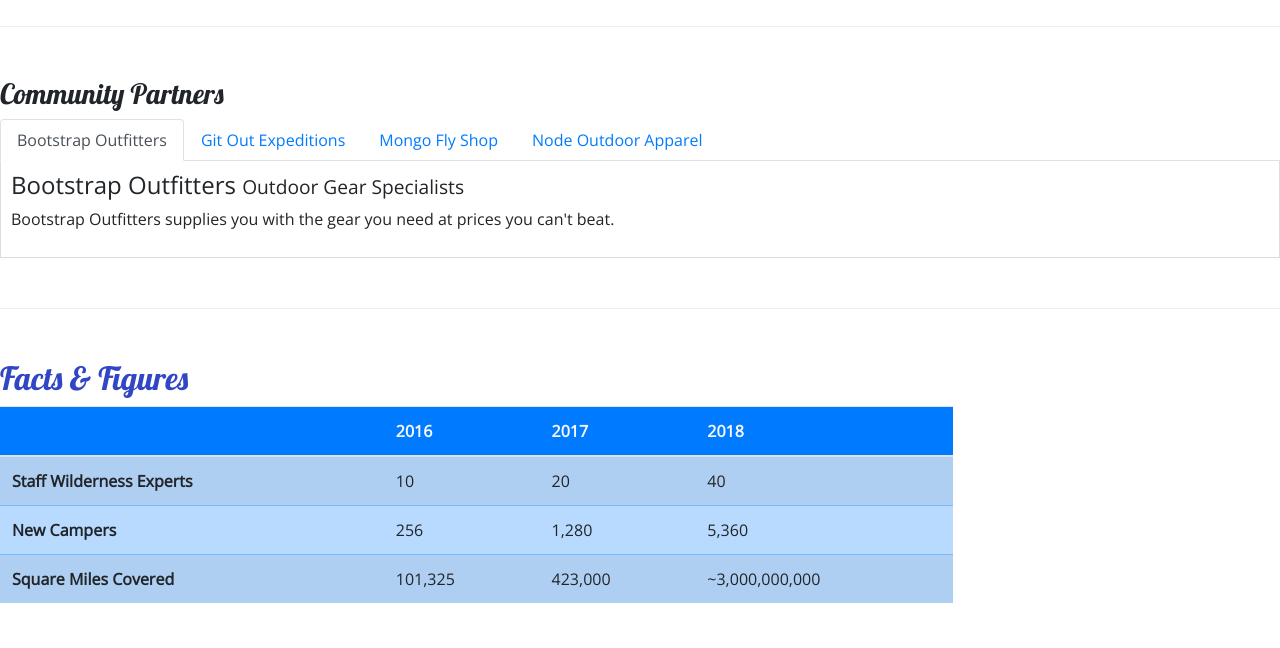
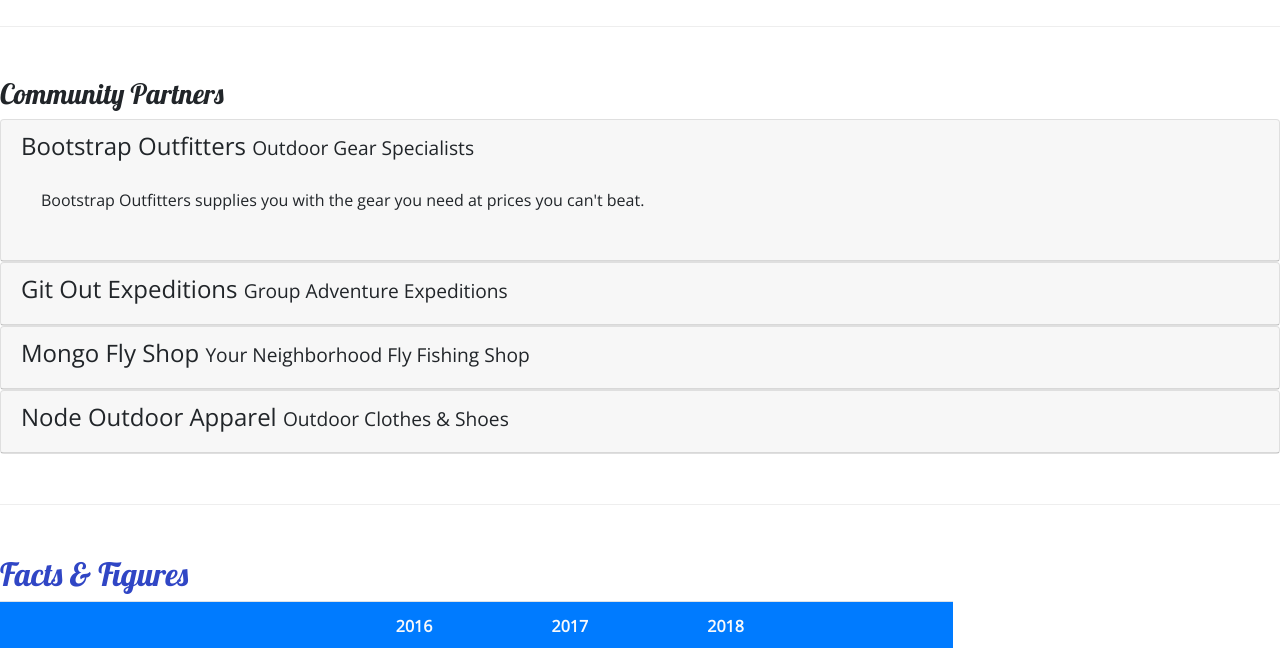
Before and after one commit to in4theride75/Bootstrap, a website: page aboutus.html in a window 1280 px wide. Shown: the part 850-1498 px from the top of the page. Drawn offline with nearby package versions, Linux system fonts and the light colour scheme.

Commit message:
Accordion

```diff
--- a/aboutus.html
+++ b/aboutus.html
@@ -100,28 +100,62 @@
     <div class="row row-content">
         <div class="col">
             <h3>Community Partners</h3>
-            <ul class="nav nav-tabs">
-                <li class="nav-item"><a class="nav-link active" href="#bootstrap" role="tab" data-toggle="tab">Bootstrap Outfitters</a></li>
-                <li class="nav-item"><a class="nav-link" href="#git" role="tab" data-toggle="tab">Git Out Expeditions</a></li>
-                <li class="nav-item"><a class="nav-link" href="#mongo" role="tab" data-toggle="tab">Mongo Fly Shop</a></li>
-                <li class="nav-item"><a class="nav-link" href="#node" role="tab" data-toggle="tab">Node Outdoor Apparel</a></li>
-            </ul>
-            <div class="tab-content">
-                <div role="tabpanel" class="tab-pane fade show active" id="bootstrap">
-                    <h4>Bootstrap Outfitters <small>Outdoor Gear Specialists</small></h4>
-                    <p class="d-none d-sm-block">Bootstrap Outfitters supplies you with the gear you need at prices you can't beat.</p>
+            <div id="accordion">
+                <div class="card">
+                    <div role="tab" class="card-header">
+                        <h4>
+                            <a data-toggle="collapse" data-target="#bootstrap">
+                                Bootstrap Outfitters <small>Outdoor Gear Specialists</small>
+                            </a>
+                        </h4>
+                        <div class="collapse show" id="bootstrap" data-parent="#accordion">
+                            <div class="card-body">
+                                <p class="d-none d-sm-block">Bootstrap Outfitters supplies you with the gear you need at prices you can't beat.</p>
+                            </div>
+                        </div>
+                    </div>
                 </div>
-                <div role="tabpanel" class="tab-pane fade show" id="git">
-                    <h4>Git Out Expeditions <small>Group Adventure Expeditions</small></h4>
-                    <p class="d-none d-sm-block">Join Git Out Expeditions to explore new horizons with a group of other adventurers!</p>
+                <div class="card">
+                    <div role="tab" class="card-header">
+                        <h4>
+                            <a class="collapsed" data-toggle="collapse" data-target="#git">
+                                Git Out Expeditions <small>Group Adventure Expeditions</small>
+                            </a>
+                        </h4>
+                        <div class="collapse" id="git" data-parent="#accordion">
+                            <div class="card-body">
+                                <p class="d-none d-sm-block">Join Git Out Expeditions to explore new horizons with a group of other adventurers!</p>
+                            </div>
+                        </div>
+                    </div>
+                    </div>
+                <div class="card">
+                    <div role="tab" class="card-header">
+                        <h4>
+                            <a class="collapsed" data-toggle="collapse" data-target="#mongo">
+                                Mongo Fly Shop <small>Your Neighborhood Fly Fishing Shop</small>
+                            </a>
+                        </h4>
+                        <div class="collapse" id="mongo" data-parent="#accordion">
+                            <div class="card-body">
+                                <p class="d-none d-sm-block">Need a new fishing pole, a tacklebox, or flies of all kinds? Stop by Mongo Fly Shop.</p>
+                            </div>
+                        </div>
+                    </div>
                 </div>
-                <div role="tabpanel" class="tab-pane fade show" id="mongo">
-                    <h4>Mongo Fly Shop <small>Your Neighborhood Fly Fishing Shop</small></h4>
-                    <p class="d-none d-sm-block">Need a new fishing pole, a tacklebox, or flies of all kinds? Stop by Mongo Fly Shop.</p>
-                </div>
-                <div role="tabpanel" class="tab-pane fade show" id="node">
-                    <h4>Node Outdoor Apparel <small>Outdoor Clothes & Shoes</small></h4>
-                    <p class="d-none d-sm-block">From polar fleeces to swimsuits, hiking boots to waders, a visit to Node will be sure to get you covered.</p>
+                <div class="card">
+                    <div role="tab" class="card-header">
+                        <h4>
+                            <a class="collapsed" data-toggle="collapse" data-target="#node">
+                                Node Outdoor Apparel <small>Outdoor Clothes & Shoes</small>
+                            </a>
+                        </h4>
+                        <div class="collapse" id="node" data-parent="#accordion">
+                            <div class="card-body">
+                                <p class="d-none d-sm-block">From polar fleeces to swimsuits, hiking boots to waders, a visit to Node will be sure to get you covered.</p>
+                            </div>
+                        </div>
+                    </div>
                 </div>
             </div>
         </div>
--- a/css/styles.css
+++ b/css/styles.css
@@ -41,3 +41,8 @@ header h2 {
     border-top: none;
     padding: 10px;
 }
+
+a, a:hover {
+    color: inherit;
+    text-decoration: none;
+}
```
